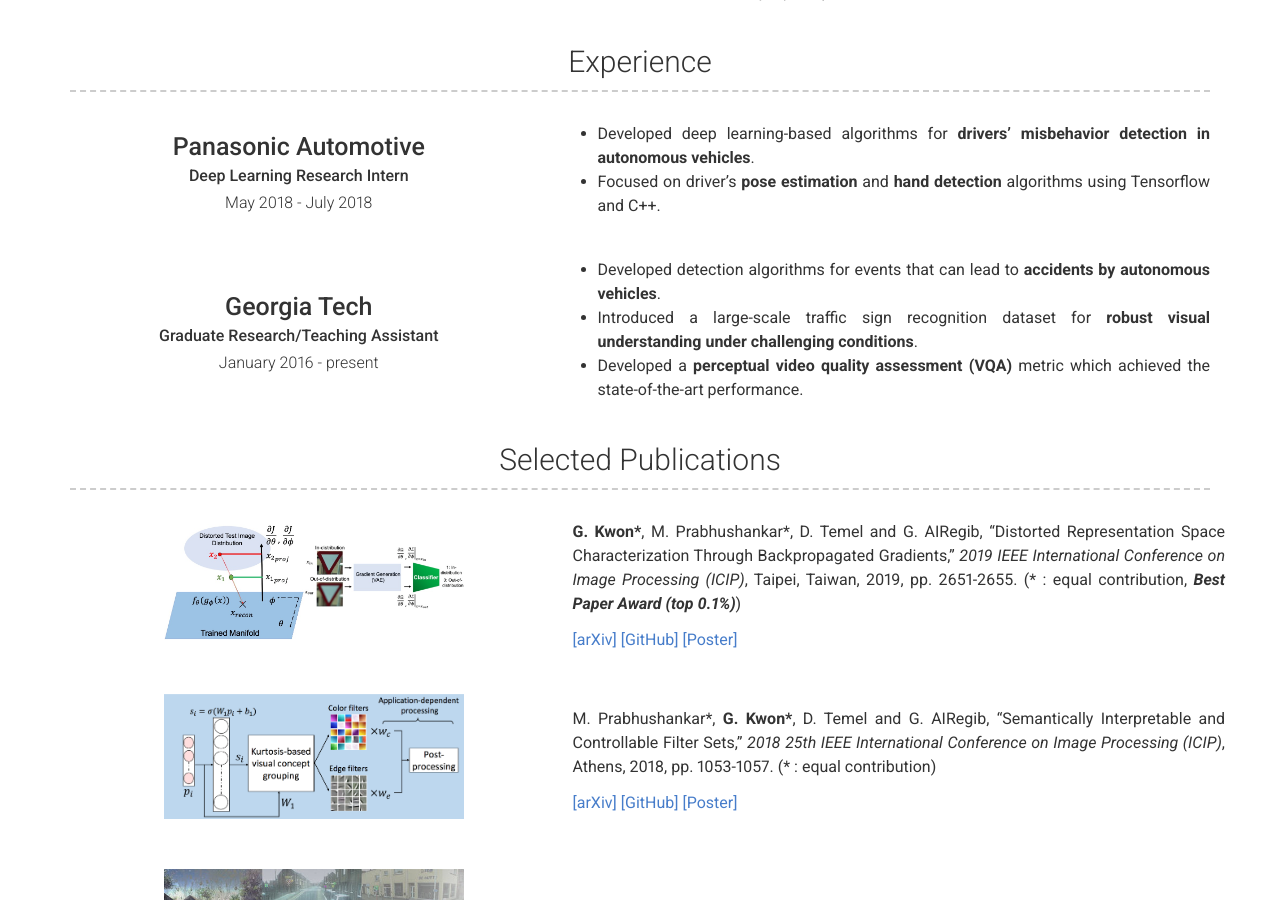
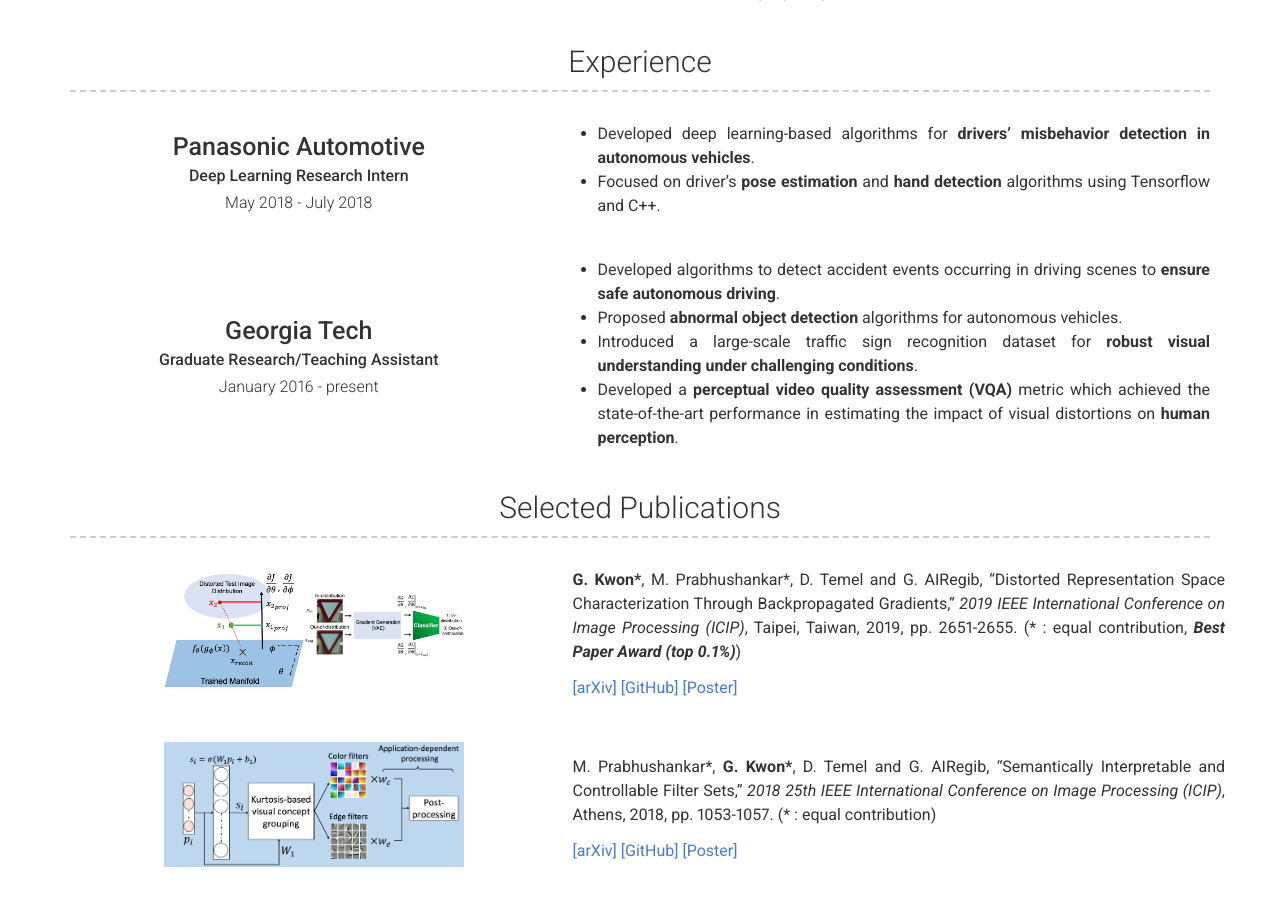
Before and after one commit to gukyeongkwon/gukyeongkwon.github.io, a Jekyll site: the page built from index.md, in a window 1280 px wide and 900 px high, scrolled down 646 px. Built offline with Jekyll 4.4.1, drawn with Linux system fonts in a browser that asks for light colours.

Commit message:
Update the experience section.

```diff
--- a/_data/experience.yml
+++ b/_data/experience.yml
@@ -12,6 +12,7 @@
   job_title: Graduate Research/Teaching Assistant
   dates: January 2016 - present
   description: | # this will include new lines to allow paragraphs
-      - Developed detection algorithms for events that can lead to **accidents by autonomous vehicles**.
+      - Developed algorithms to detect accident events occurring in driving scenes to **ensure safe autonomous driving**.
+      - Proposed **abnormal object detection** algorithms for autonomous vehicles.
       - Introduced a large-scale traffic sign recognition dataset for **robust visual understanding under challenging conditions**.
-      - Developed a **perceptual video quality assessment (VQA)** metric which achieved the state-of-the-art performance.
+      - Developed a **perceptual video quality assessment (VQA)** metric which achieved the state-of-the-art performance in estimating the impact of visual distortions on **human perception**.
```
